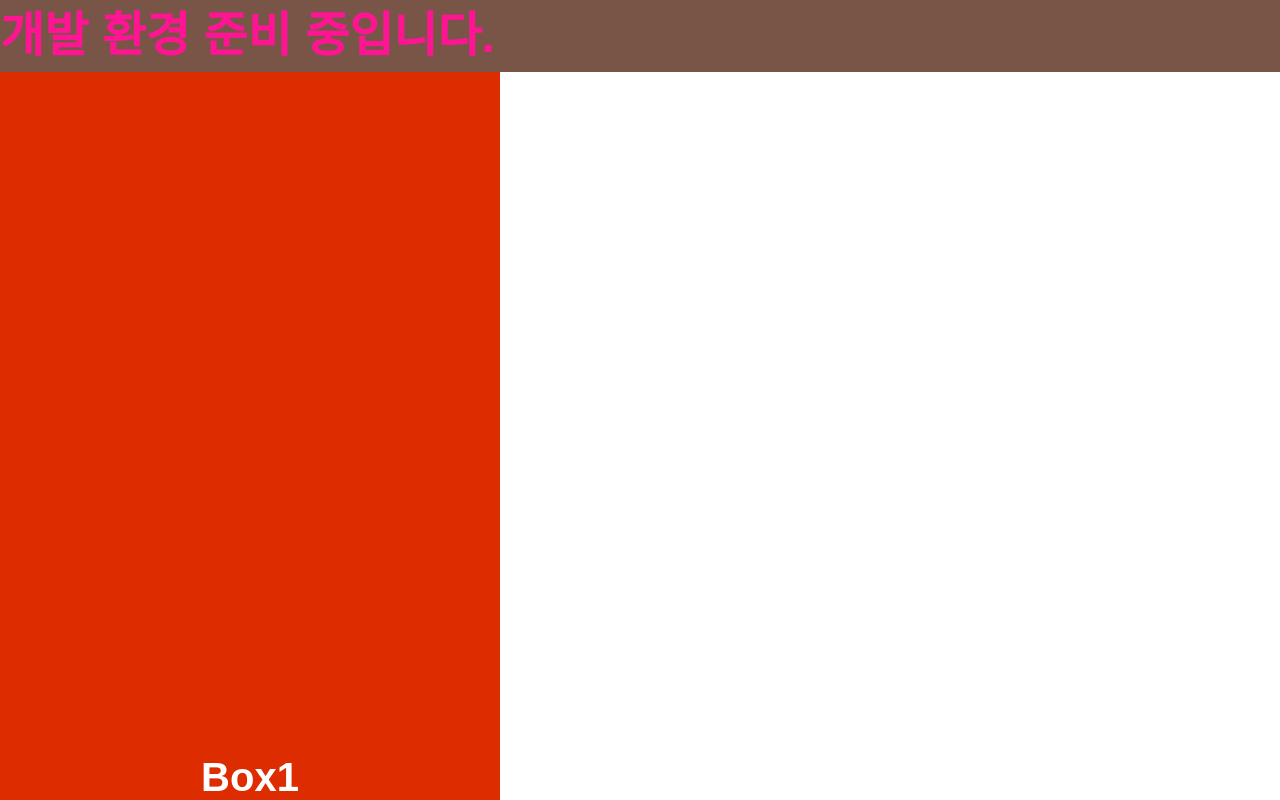
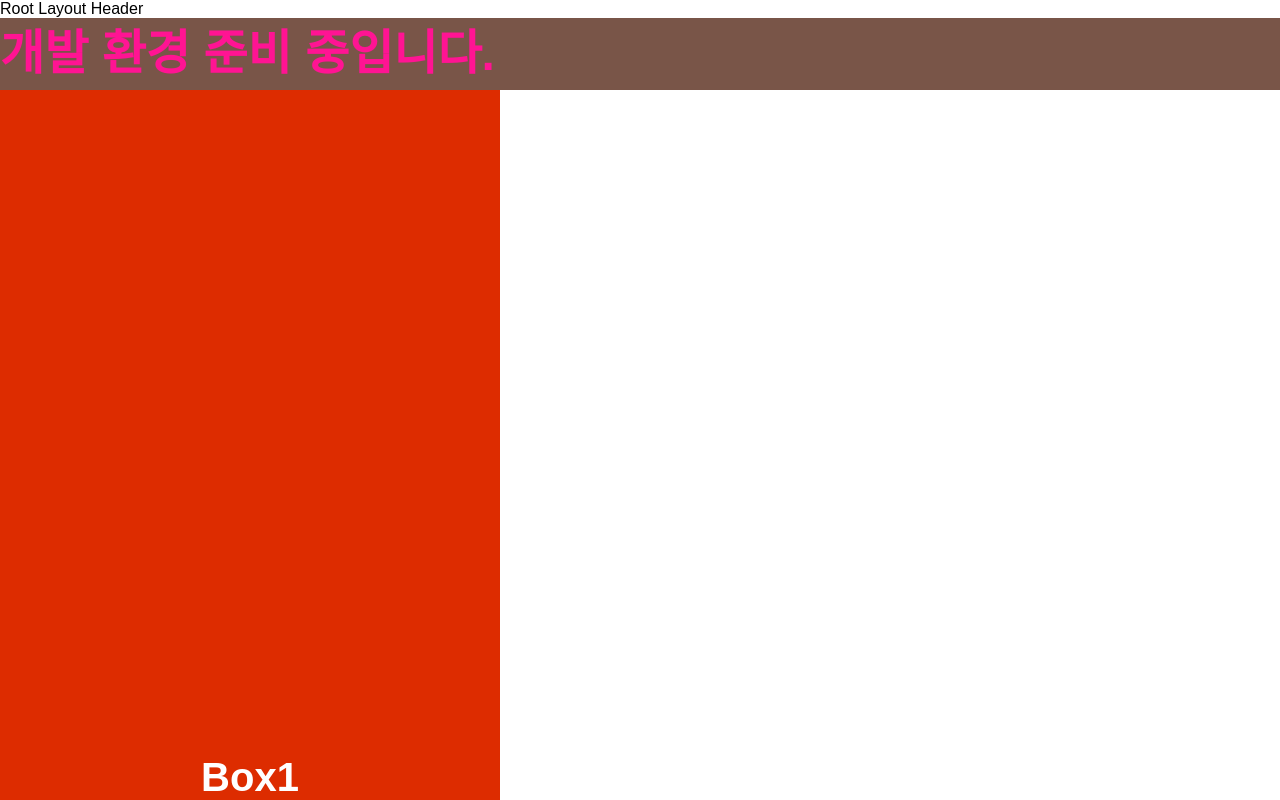
Before and after one commit to Chocobe1/Chocobe1.github.io, a Next.js app: page / in a window 1280 px wide. Built offline with nearby package versions, Linux system fonts and the light colour scheme.

Commit message:
RootLayout 구조 작성

```diff
--- a/src/app/layout.tsx
+++ b/src/app/layout.tsx
@@ -3,8 +3,8 @@ import type {
     Metadata,
 } from 'next';
 import local from 'next/font/local';
-// lib
-import StyledComponentsProvider from '@/lib/styledComponents/StyledComponentsProvider';
+// UI Components
+import RootLayout from '@/components/layouts/RootLayout/RootLayout';
 
 const PretendardFont = local({
     src: '../../public/fonts/PretendardVariable.woff2',
@@ -16,7 +16,7 @@ export const metadata: Metadata = {
     description: 'Frontend 기술 블로그 입니다.',
 };
 
-export default function RootLayout({
+export default function RootLayoutSSR({
     children,
 }: {
     children: React.ReactNode
@@ -24,9 +24,9 @@ export default function RootLayout({
     return (
         <html lang="ko">
             <body className={PretendardFont.className}>
-                <StyledComponentsProvider>
+                <RootLayout>
                     {children}
-                </StyledComponentsProvider>
+                </RootLayout>
             </body>
         </html>
     );
--- /dev/null
+++ b/src/components/layouts/RootLayout/RootLayout.tsx
@@ -0,0 +1,48 @@
+'use client';
+
+// react
+import {
+    PropsWithChildren,
+} from 'react';
+// styled-components
+import styled from 'styled-components';
+import StyledComponentsProvider from '@/lib/styledComponents/StyledComponentsProvider';
+import RootLayoutHeader from './RootLayoutHeader';
+import RootLayoutBody from './RootLayoutBody';
+
+const StyledRootLayoutRoot = styled.div`
+    width: 100%;
+    height: 100%;
+
+    display: flex;
+    flex-direction: column;
+    transition: all 1s ease;
+
+    > .layoutHeader {
+        //
+    }
+
+    > .layoutBody {
+        flex: 1;
+        height: 100%;
+    }
+`;
+
+function RootLayout(props: PropsWithChildren) {
+    const {
+        children,
+    } = props;
+
+    return (
+        <StyledRootLayoutRoot>
+            <StyledComponentsProvider>
+                <RootLayoutHeader className="layoutHeader" />
+                <RootLayoutBody className="layoutBody">
+                    {children}
+                </RootLayoutBody>
+            </StyledComponentsProvider>
+        </StyledRootLayoutRoot>
+    );
+}
+
+export default RootLayout;
--- /dev/null
+++ b/src/components/layouts/RootLayout/RootLayoutBody.tsx
@@ -0,0 +1,32 @@
+'use client';
+
+// react
+import {
+    PropsWithChildren,
+    memo,
+} from 'react';
+// styled-components
+import styled from 'styled-components';
+
+const StyledRootLayoutBodyRoot = styled.div`
+    //
+`;
+
+type TRootLayoutBodyProps = PropsWithChildren<{
+    className?: string;
+}>;
+
+function RootLayoutBody(props: TRootLayoutBodyProps) {
+    const {
+        className,
+        children,
+    } = props;
+
+    return (
+        <StyledRootLayoutBodyRoot className={className}>
+            {children}
+        </StyledRootLayoutBodyRoot>
+    );
+}
+
+export default memo(RootLayoutBody);
--- /dev/null
+++ b/src/components/layouts/RootLayout/RootLayoutHeader.tsx
@@ -0,0 +1,30 @@
+'use client';
+
+// react
+import {
+    memo,
+} from 'react';
+// styled-components
+import styled from 'styled-components';
+
+const StyledRootLayoutHeaderRoot = styled.header`
+    //
+`;
+
+type TRootLayoutHeaderProps = {
+    className?: string;
+};
+
+function RootLayoutHeader(props: TRootLayoutHeaderProps) {
+    const {
+        className,
+    } = props;
+
+    return (
+        <StyledRootLayoutHeaderRoot className={className}>
+            Root Layout Header
+        </StyledRootLayoutHeaderRoot>
+    );
+}
+
+export default memo(RootLayoutHeader);
```
Also changed, not shown: src/app/blog/[category]/[slug]/page.tsx (+5 -5 lines), src/components/pages/BlogSlugPage/BlogSlugPage.tsx (renamed from src/components/pages/BlogSlugPageCSR/BlogSlugPageCSR.tsx, +5 -5 lines).
